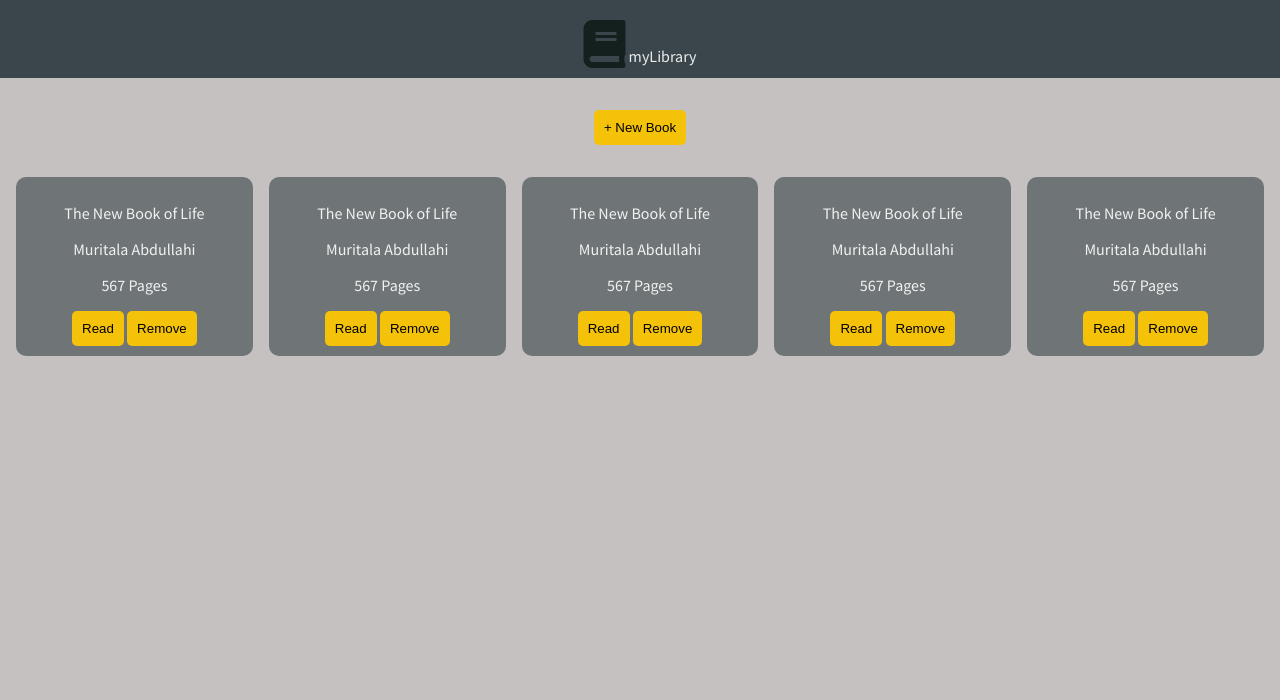
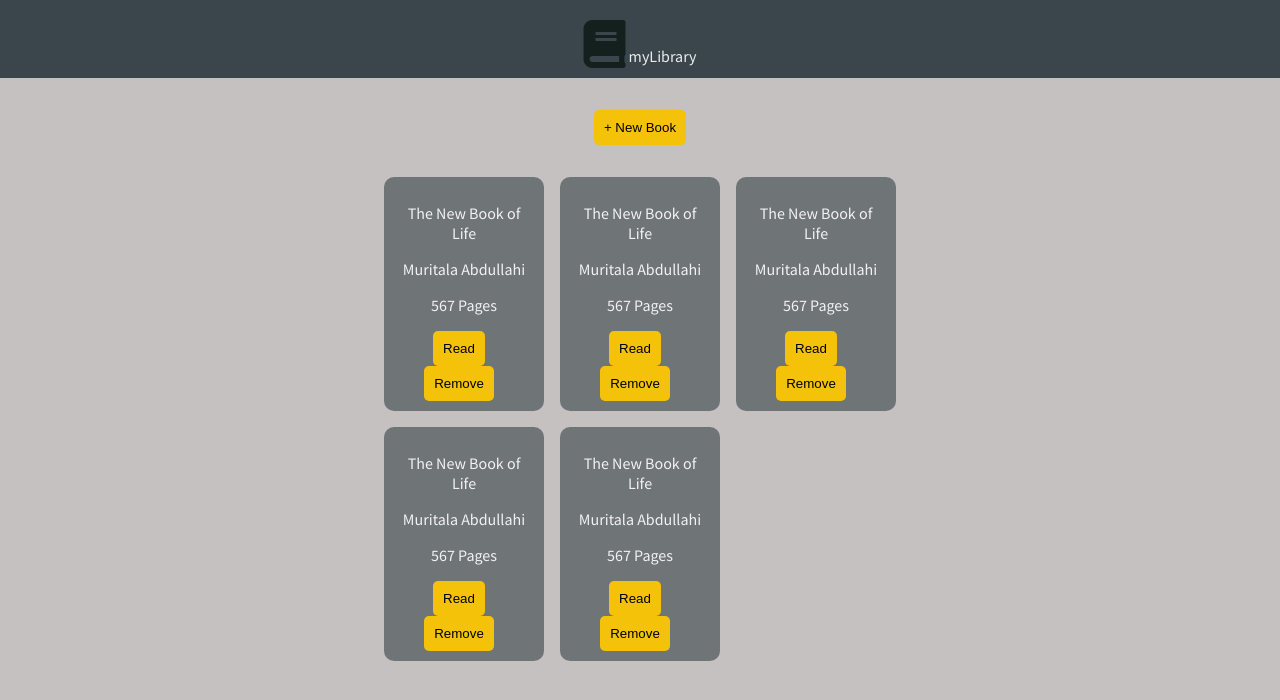
Before and after one commit to invisibleopey/library, a plain HTML site: page index.html in a window 1280 px wide. Drawn offline with Linux system fonts and the light colour scheme.

Commit message:
Added media quaries to handle the sizes of single book cards divs on bigger screens

```diff
--- a/style.css
+++ b/style.css
@@ -52,8 +52,29 @@ button, input[type="submit"] {
     grid-template-columns: repeat(auto-fit, minmax(10rem, 1fr));
     grid-gap: 1rem;
 }
+@media (min-width: 540px) {
+    #myBooks {
+        width: 70%;
+        margin: 2em auto;
+    }
+}
+@media (min-width: 760px) {
+    #myBooks {
+        width: 60%;
+        margin: 2em auto;
+    }
+}
+@media (min-width: 1020px) {
+    #myBooks {
+        width: 40%;
+        margin: 2em auto;
+    }
+}
 #myBooks > * {
     background: rgba(26, 41, 48, 0.5);
     padding: 10px;
     border-radius: 10px;
 }
+#myBooks button {
+    margin-right: 10px;
+}
```
